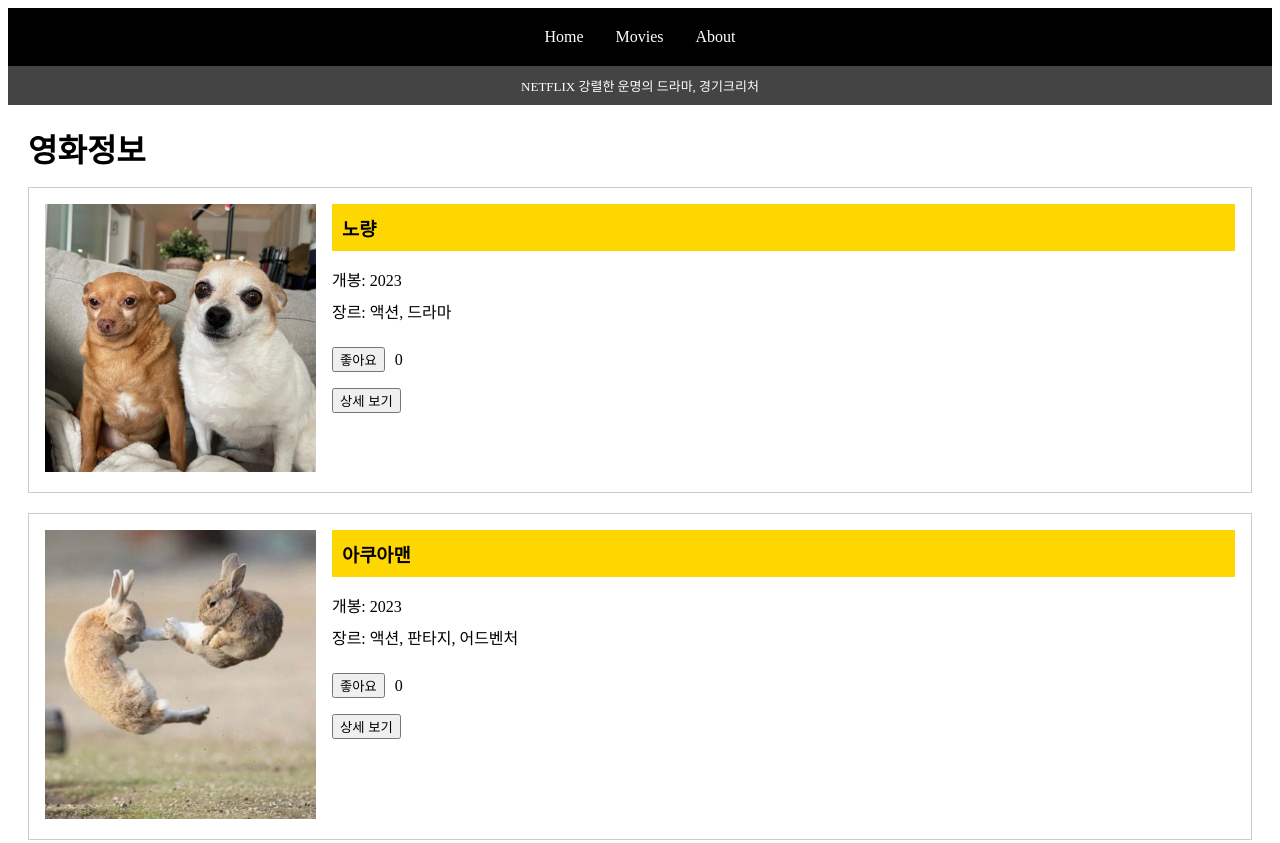
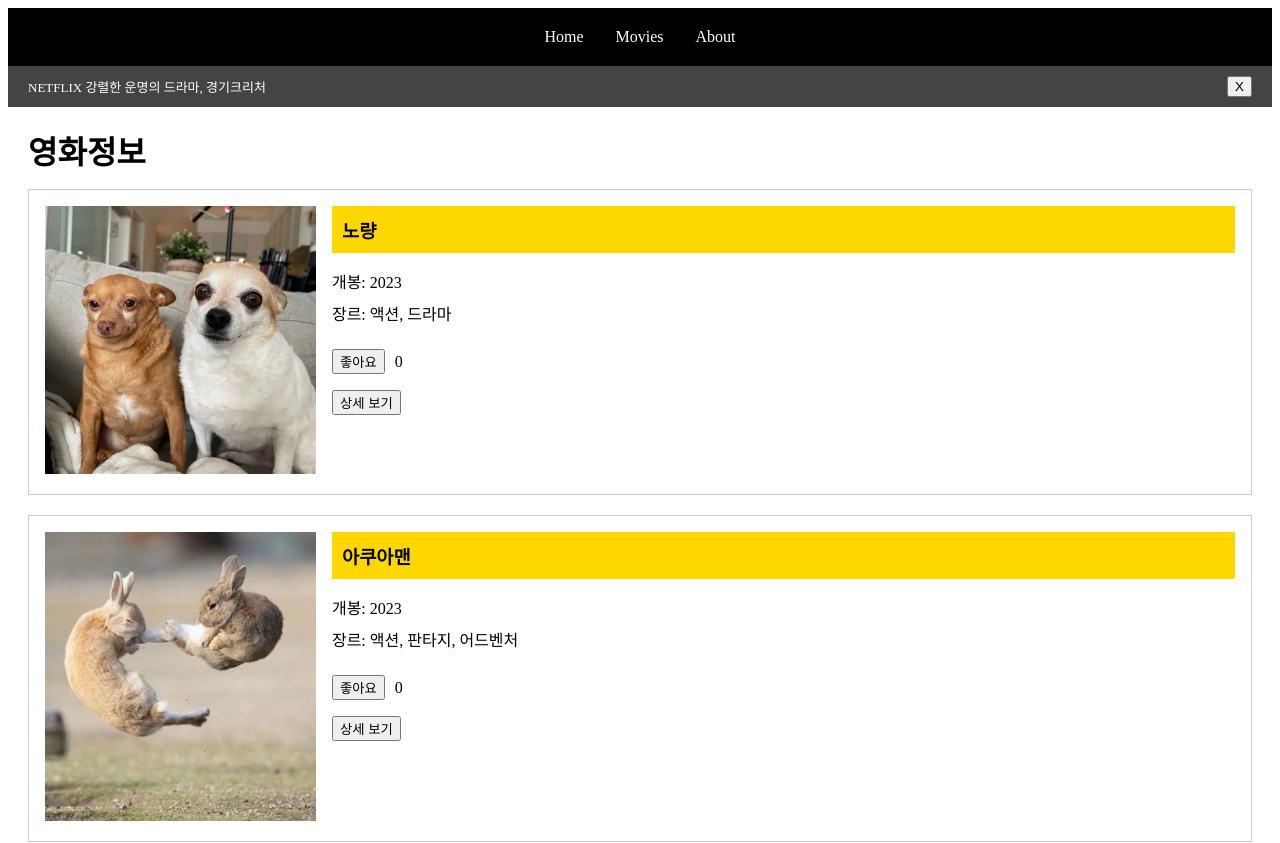
Before and after one commit to JaeHong-Ahn/how_to_vue, a Vue app: page / in a window 1280 px wide. Shown: the top 843 px of the page. Built offline with nearby package versions, Linux system fonts and the light colour scheme.

Commit message:
Event 블록의 노출과 삭제
추후 오늘 보지 않기, 일주일간 보지 않기에 응용할 수 있을듯

```diff
--- a/src/components/Event.vue
+++ b/src/components/Event.vue
@@ -3,13 +3,19 @@
    name: 'EventComponent',
    props: {
      text: String,
+   },
+   data() {
+     return {
+       isOpen: true
+     }
    }
  }
 </script>
 
 <template>
-  <div class="event">
+  <div class="event" :class="{show : isOpen}">
     <p>{{ text }}</p>
+    <button @click="isOpen=false"> X </button>
   </div>
 </template>
 
@@ -20,9 +26,21 @@
     padding: 10px 20px;
     text-align: center;
     font-size: small;
+    display: flex;
+    justify-content: space-between;
+    align-items: center;
+    display: none;
+  }
+
+  .show {
+    display: flex;
   }
 
   .event p {
     margin: 0;
   }
+
+  .event button {
+    margin: 0;
+  }
 </style>
```
